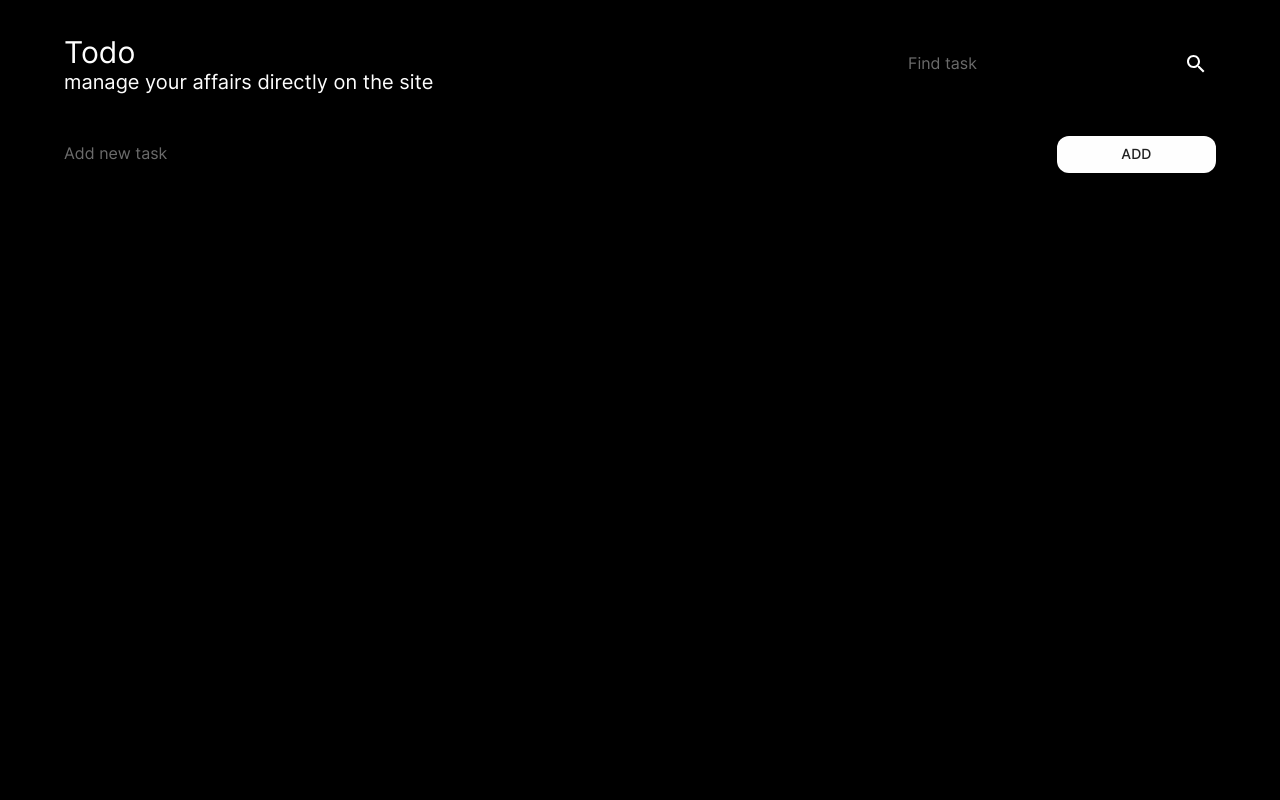
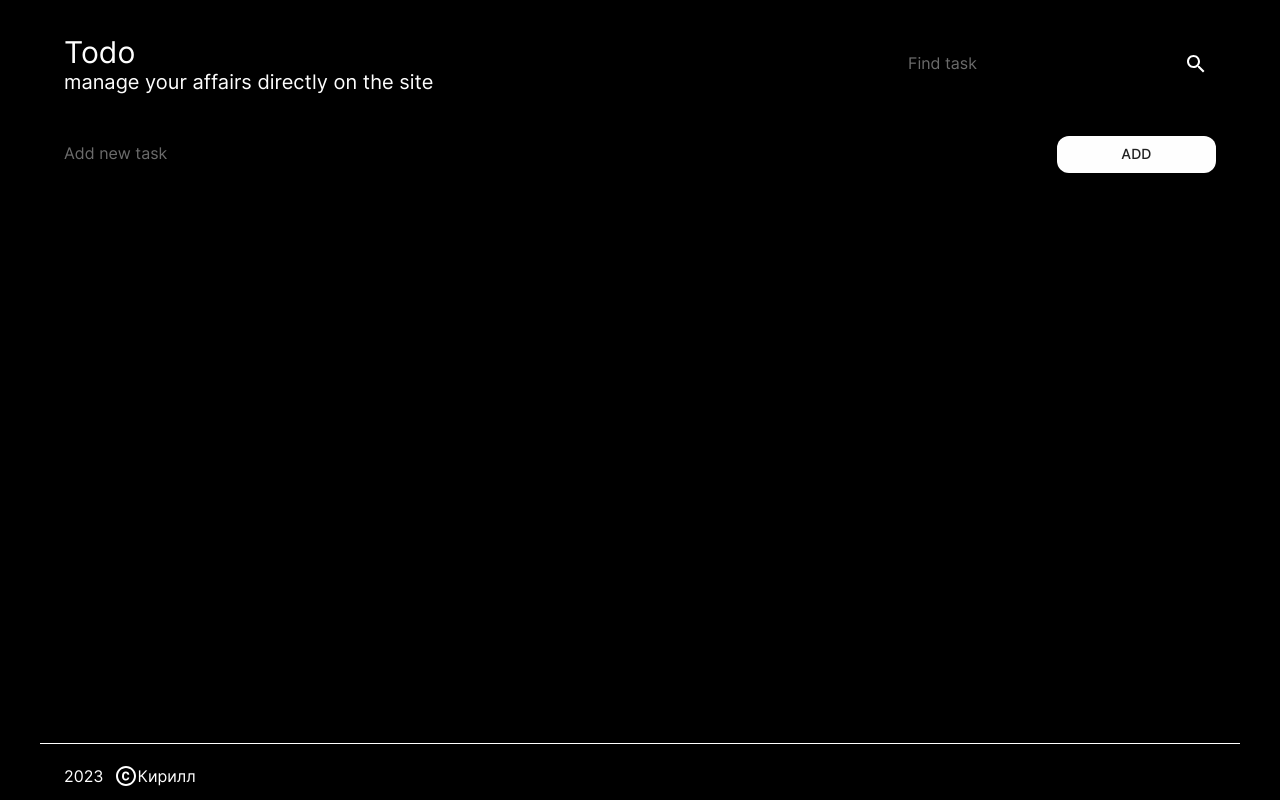
Before and after one commit to fckngawsm/todo-redux, a React (Create React App) app: page / in a window 1280 px wide. Built offline with nearby package versions, Linux system fonts and the light colour scheme.

Commit message:
create footer

```diff
--- a/src/components/AddTask.jsx
+++ b/src/components/AddTask.jsx
@@ -1,13 +1,13 @@
 import React, { useState } from "react";
+import { useDispatch } from "react-redux";
 import { Button, Container, FormControl, Input } from "@mui/material";
-import { useDispatch } from "react-redux";
 import { addTodo } from "../store/todos/todos-action";
 
 function AddTask() {
   const [value, setValue] = useState("");
   const dispatch = useDispatch();
   const handleAddTodo = (text) => {
-    if(text.length < 1) return
+    if (text.length < 1) return;
     dispatch(addTodo(text));
     setValue("");
   };
--- a/src/components/App.jsx
+++ b/src/components/App.jsx
@@ -1,14 +1,17 @@
 import React from "react";
 import AddTask from "./AddTask";
 import Header from "./Header";
+import ListTodo from "./ListTodo";
 import "../fonts/inter.css";
-import ListTodo from "./ListTodo";
+import Footer from "./Footer";
+
 function App() {
   return (
     <div className="App">
       <Header />
       <AddTask />
       <ListTodo />
+      <Footer />
     </div>
   );
 }
--- /dev/null
+++ b/src/components/Footer.jsx
@@ -0,0 +1,16 @@
+import React from "react";
+import { Typography } from "@mui/material";
+import { Container } from "@mui/system";
+import CopyrightIcon from "@mui/icons-material/Copyright";
+
+function Footer() {
+  return (
+    <Container sx={{ display: "flex" , borderTop:'1px solid white' , paddingTop:'20px'}}>
+      <Typography  mr="10px" >{new Date().getFullYear()}</Typography>
+      <CopyrightIcon/>
+      <Typography>Кирилл</Typography>
+    </Container>
+  );
+}
+
+export default Footer;
--- a/src/components/Header.jsx
+++ b/src/components/Header.jsx
@@ -1,6 +1,6 @@
+import React from "react";
 import { AppBar, IconButton, Input, Toolbar, Typography } from "@mui/material";
 import SearchIcon from "@mui/icons-material/Search";
-import React from "react";
 import { Container, Stack } from "@mui/system";
 
 function Header() {
--- a/src/components/ListTodo.jsx
+++ b/src/components/ListTodo.jsx
@@ -1,13 +1,14 @@
 import React from "react";
+import { useSelector } from "react-redux";
 import { Container } from "@mui/system";
 import TodoItem from "./TodoItem";
 import { List } from "@mui/material";
 import { selectTodo } from "../store/todos/todos-selectors";
-import { useSelector } from "react-redux";
+
 function ListTodo() {
   const todos = useSelector(selectTodo);
   return (
-    <Container>
+    <Container sx={{minHeight:'70vh' , mb:'10px'}} >
       <List sx={{ display: "flex", flexDirection: "column" }}>
         {todos.map((todo, index) => {
           return <TodoItem id={todo.id} text={todo.title} key={index} />;
--- a/src/components/TodoItem.jsx
+++ b/src/components/TodoItem.jsx
@@ -1,9 +1,9 @@
+import React from "react";
+import { useDispatch } from "react-redux";
 import { Button, ListItem, Typography } from "@mui/material";
 import { Stack } from "@mui/system";
 import DeleteIcon from "@mui/icons-material/Delete";
 import TaskIcon from "@mui/icons-material/Task";
-import React from "react";
-import { useDispatch } from "react-redux";
 import { removeTodo } from "../store/todos/todos-action";
 
 function TodoItem({ text, id }) {
```
